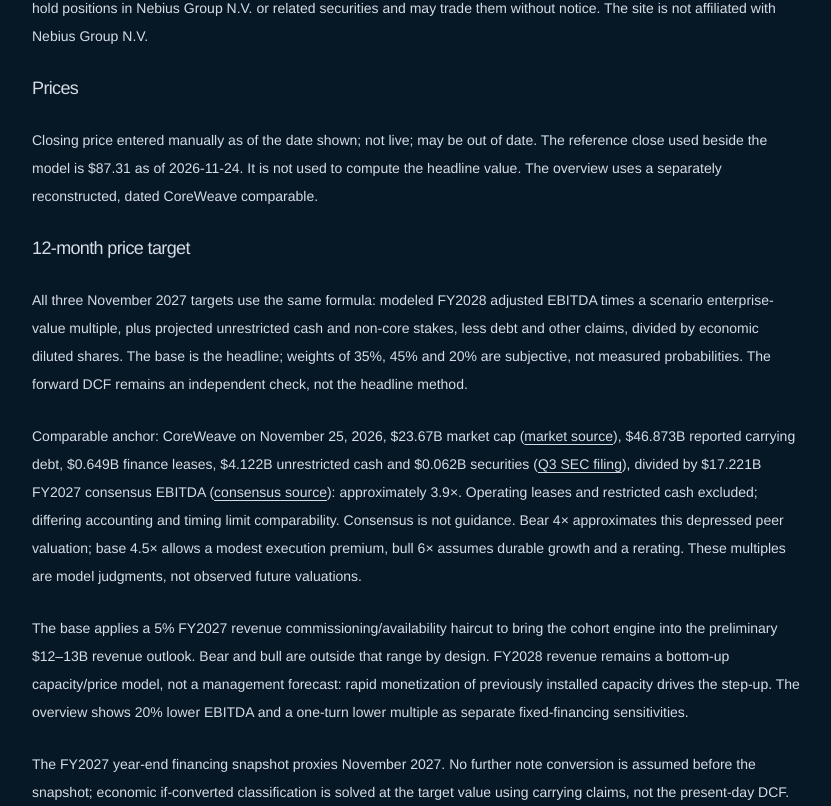
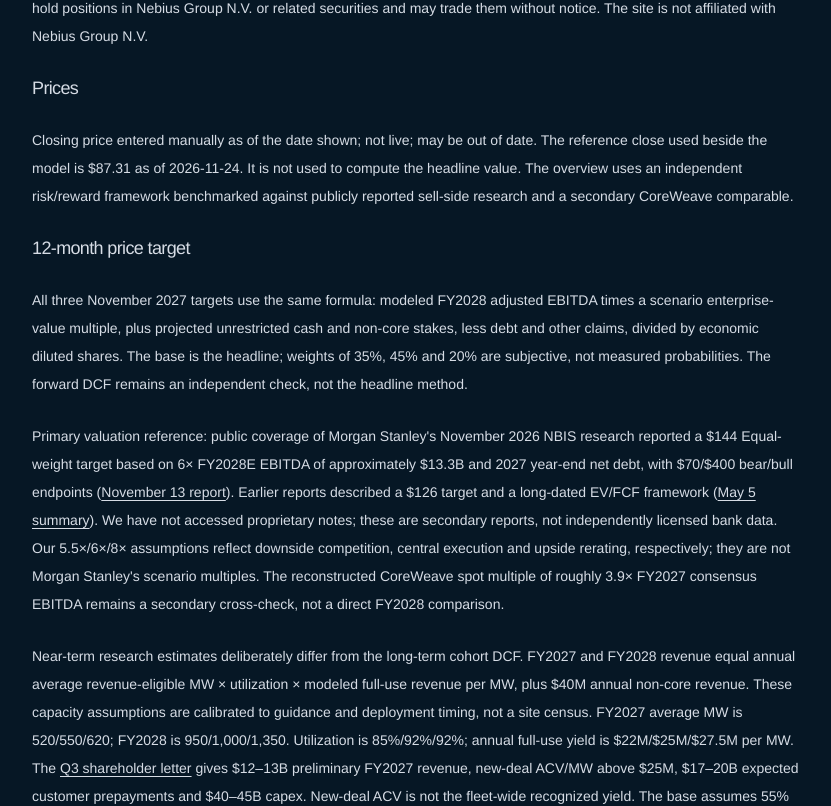
Before and after one commit to dfurry-boilermaker/nbismodel, a Next.js app: page /methodology in a window 1280 px wide. Shown: the part 1434-2240 px from the top of the page, without its empty margins (0-831 px from the left). Built offline with nearby package versions, Linux system fonts and the light colour scheme.

Commit message:
Apply sell-side research framework: app/methodology/page.tsx

```diff
--- a/app/methodology/page.tsx
+++ b/app/methodology/page.tsx
@@ -73,12 +73,13 @@ export default function MethodologyPage() {
       <p>
         Closing price entered manually as of the date shown; not live; may be out of date.
         The reference close used beside the model is $87.31 as of 2026-11-24. It is not used
-        to compute the headline value. The overview uses a separately reconstructed, dated CoreWeave comparable.
+        to compute the headline value. The overview uses an independent risk/reward framework benchmarked against publicly reported sell-side research and a secondary CoreWeave comparable.
       </p>
       <h2 id="price-target" className="scroll-mt-24 text-lg font-medium text-foreground">12-month price target</h2>
       <p>All three November 2027 targets use the same formula: modeled FY2028 adjusted EBITDA times a scenario enterprise-value multiple, plus projected unrestricted cash and non-core stakes, less debt and other claims, divided by economic diluted shares. The base is the headline; weights of 35%, 45% and 20% are subjective, not measured probabilities. The forward DCF remains an independent check, not the headline method.</p>
-      <p>Comparable anchor: CoreWeave on November 25, 2026, $23.67B market cap (<a href="https://stockanalysis.com/stocks/crwv/statistics/" className="underline">market source</a>), $46.873B reported carrying debt, $0.649B finance leases, $4.122B unrestricted cash and $0.062B securities (<a href="https://www.sec.gov/Archives/edgar/data/1769628/000176962826000461/coreweave3q26earningspress.htm" className="underline">Q3 SEC filing</a>), divided by $17.221B FY2027 consensus EBITDA (<a href="https://www.marketscreener.com/quote/stock/COREWEAVE-INC-185380761/finances/" className="underline">consensus source</a>): approximately 3.9×. Operating leases and restricted cash excluded; differing accounting and timing limit comparability. Consensus is not guidance. Bear 4× approximates this depressed peer valuation; base 4.5× allows a modest execution premium, bull 6× assumes durable growth and a rerating. These multiples are model judgments, not observed future valuations.</p>
-      <p>The base applies a 5% FY2027 revenue commissioning/availability haircut to bring the cohort engine into the preliminary $12–13B revenue outlook. Bear and bull are outside that range by design. FY2028 revenue remains a bottom-up capacity/price model, not a management forecast: rapid monetization of previously installed capacity drives the step-up. The overview shows 20% lower EBITDA and a one-turn lower multiple as separate fixed-financing sensitivities.</p>
+      <p>Primary valuation reference: public coverage of Morgan Stanley&apos;s November 2026 NBIS research reported a $144 Equal-weight target based on 6× FY2028E EBITDA of approximately $13.3B and 2027 year-end net debt, with $70/$400 bear/bull endpoints (<a href="https://www.gmt8press.com/content/detail/452076" className="underline">November 13 report</a>). Earlier reports described a $126 target and a long-dated EV/FCF framework (<a href="https://www.xxquant.com/en/institution/institutional-research/6e98799966228fbf524f1c2de3b662e2" className="underline">May 5 summary</a>). We have not accessed proprietary notes; these are secondary reports, not independently licensed bank data. Our 5.5×/6×/8× assumptions reflect downside competition, central execution and upside rerating, respectively; they are not Morgan Stanley&apos;s scenario multiples. The reconstructed CoreWeave spot multiple of roughly 3.9× FY2027 consensus EBITDA remains a secondary cross-check, not a direct FY2028 comparison.</p>
+      <p>Near-term research estimates deliberately differ from the long-term cohort DCF. FY2027 and FY2028 revenue equal annual average revenue-eligible MW × utilization × modeled full-use revenue per MW, plus $40M annual non-core revenue. These capacity assumptions are calibrated to guidance and deployment timing, not a site census. FY2027 average MW is 520/550/620; FY2028 is 950/1,000/1,350. Utilization is 85%/92%/92%; annual full-use yield is $22M/$25M/$27.5M per MW. The <a href="https://www.sec.gov/Archives/edgar/data/1513845/000110465926126008/tm2629571d1_ex99-2.htm" className="underline">Q3 shareholder letter</a> gives $12–13B preliminary FY2027 revenue, new-deal ACV/MW above $25M, $17–20B expected customer prepayments and $40–45B capex. New-deal ACV is not the fleet-wide recognized yield. The base assumes 55% FY2027 and 60% FY2028 adjusted EBITDA margins; bear/bull reflect pricing, mix and execution. These are estimates, not management margin guidance.</p>
+      <p>Bear is a going-concern downside, with weaker monetization and 75% customer-supported financing, not the DCF&apos;s customer-loss/distress stress. The 2027 cash-flow bridge is recalculated using scenario revenue, EBITDA, SBC, tax and prepayments. The DCF preserves its own assumptions and funding snapshot. Its $36B FY2028 base is an aggressive long-duration capacity sensitivity, not the 12-month research base. A 20% EBITDA haircut and one-turn multiple reduction hold financing fixed; actual dilution can worsen.</p>
       <p>The FY2027 year-end financing snapshot proxies November 2027. No further note conversion is assumed before the snapshot; economic if-converted classification is solved at the target value using carrying claims, not the present-day DCF. This is not a prediction of legal conversion timing or settlement. Equity issuance is priced at the November 25 close of $84.99 less a judgmental 20% bear, 10% base, or 0% bull discount. The present-value DCF retains its November 24 reference and separate financing panel. Negative equity is floored at zero; no arbitrary positive floor is imposed. EBITDA excludes GPU refresh, so multiples can overstate value when replacement capex is high. The model is not a fresh balance sheet, and excludes undrawn facilities and unverified subsequent financing.</p>
       <h2 className="text-lg font-medium text-foreground">Raw and floored values</h2>
       <p>
@@ -174,7 +175,8 @@ export default function MethodologyPage() {
       <h2 className="text-lg font-medium text-foreground">Change log</h2>
       <p>Earlier versions are not comparable with this one. They were replaced after review.</p>
       <ul className="list-disc space-y-2 pl-5">
-        <li>4.1.0, 2026-11-26. Calibrated base FY2027 revenue, standardized the 12-month target using a reconstructed peer multiple, added target-specific financing and conversion assumptions and sensitivities.</li>
+        <li>4.2.0, 2026-11-26. Introduced independent sell-side-style risk/reward cases using annual revenue-eligible capacity, company pricing and funding disclosures, a 6× FY2028 EBITDA base anchor and externally reported Morgan Stanley estimates. Separate DCF stress preserved.</li>
+          <li>4.1.0, 2026-11-26. Calibrated base FY2027 revenue, standardized the 12-month target using a reconstructed peer multiple, added target-specific financing and conversion assumptions and sensitivities.</li>
          <li>4.0.0, 2026-11-24. Rebuilt the valuation: financing-neutral cash flow with no share issuance in the headline; a megawatt, utilization, and cohort-price engine with a two-quarter billing lag; prepayments as working capital net of a non-cash financing component; servers and network at 70% of capex; deal payback set next to the disclosed 19 months; price and cost declines on the same start-year index; a customer-concentration stress in the bear; weights 35/45/20. Version 3.1.0, commit 7ba4a47, is superseded.</li>
         <li>3.1.0, 2026-11-24, commit 7ba4a47. Moved share issuance out of the headline. Superseded by 4.0.0.</li>
         <li>3.0.0, 2026-11-24, commit 9424660. Cohort engine and a financing projection. Superseded.</li>
```
